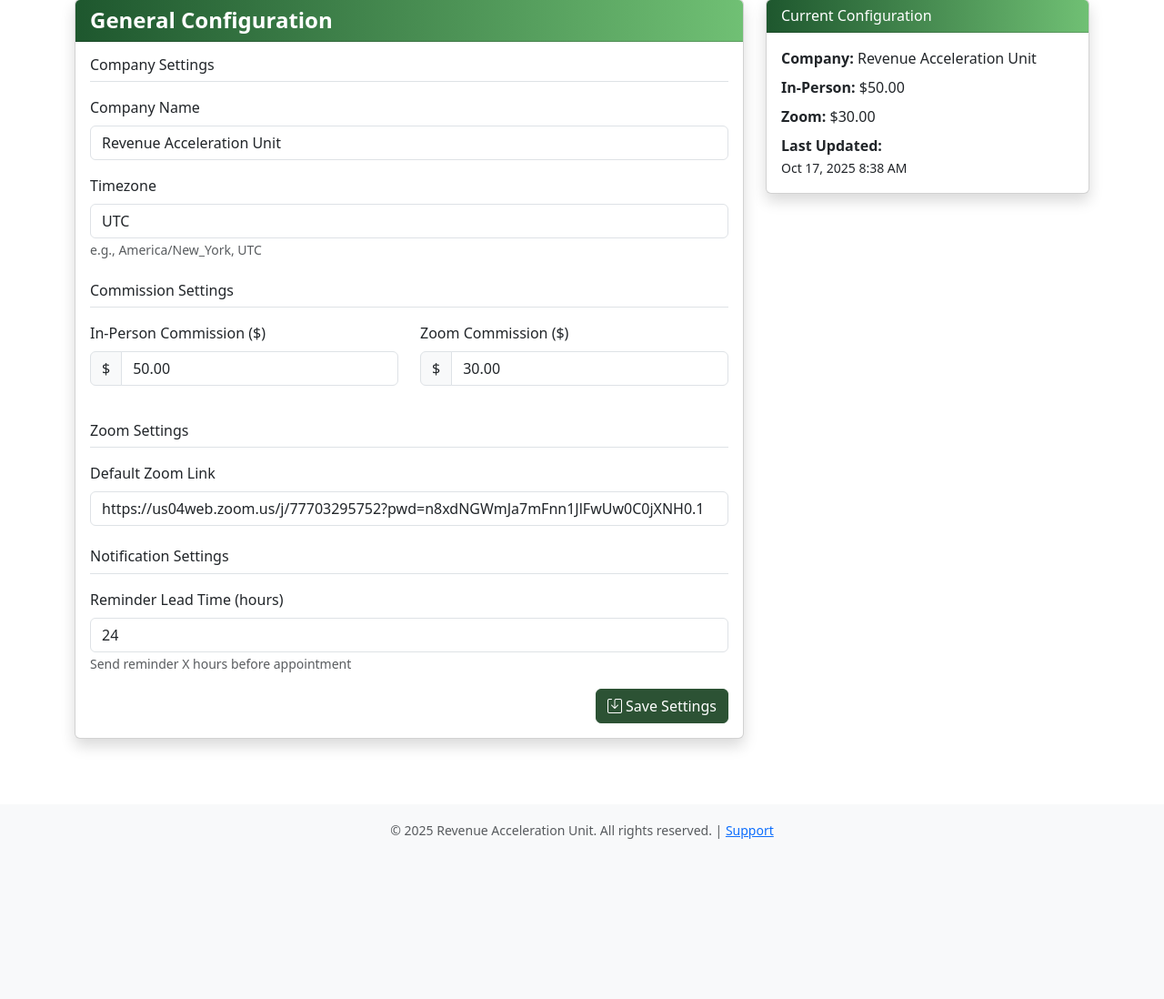
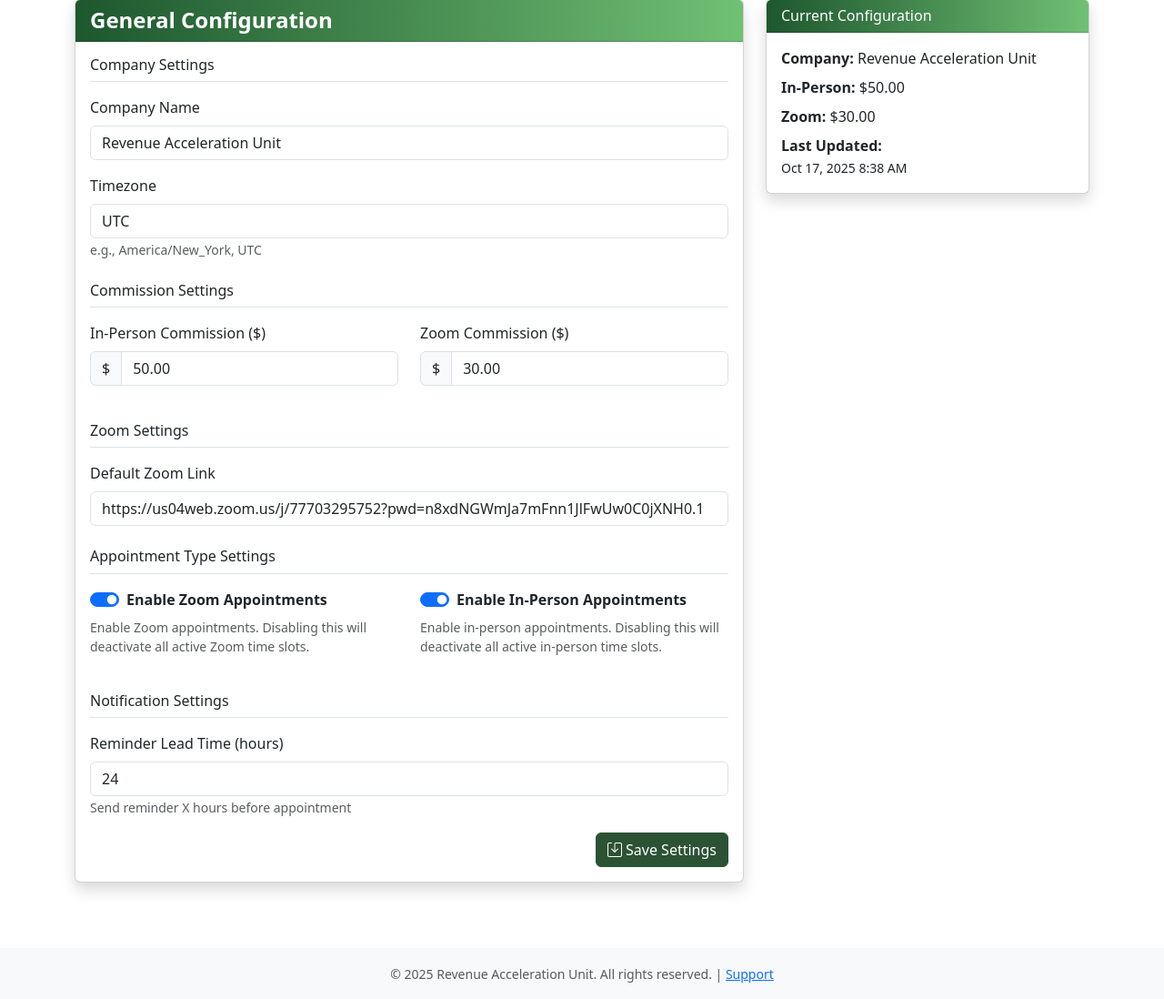
Before and after one commit to patrickodeh1/csass_project, a Django app: page /admiin/settings/ in a window 1280 px wide. Shown: the part 235-1333 px from the top of the page at 91% size. Before the commit the page ends 1157 px from the top, so only its background shows below. Run offline with Django 5.2, Linux system fonts and the light colour scheme; a user stored in the database is signed in; data comes from the database, SQL or seed files in the repository; both versions use the stored data as it was after the commit; data that the repository does not hold is empty.

Commit message:
added enable / disable toggle to meeting types

```diff
--- a/core/forms.py
+++ b/core/forms.py
@@ -603,7 +603,8 @@ class SystemConfigForm(forms.ModelForm):
         fields = [
             'company_name', 'timezone',
             'default_commission_rate_in_person', 'default_commission_rate_zoom',
-            'zoom_link', 'reminder_lead_time_hours'
+            'zoom_link', 'reminder_lead_time_hours',
+            'zoom_enabled', 'in_person_enabled'
         ]
         widgets = {
             'company_name': forms.TextInput(attrs={'class': 'form-control'}),
@@ -612,6 +613,8 @@ class SystemConfigForm(forms.ModelForm):
             'default_commission_rate_zoom': forms.NumberInput(attrs={'class': 'form-control', 'step': '0.01'}),
             'zoom_link': forms.URLInput(attrs={'class': 'form-control', 'placeholder': 'https://zoom.us/j/...'}),
             'reminder_lead_time_hours': forms.NumberInput(attrs={'class': 'form-control'}),
+            'zoom_enabled': forms.CheckboxInput(attrs={'class': 'form-check-input'}),
+            'in_person_enabled': forms.CheckboxInput(attrs={'class': 'form-check-input'}),
         }
 
     def __init__(self, *args, **kwargs):
@@ -624,7 +627,8 @@ class SystemConfigForm(forms.ModelForm):
         self.fields['default_commission_rate_zoom'].help_text = 'Default commission for zoom appointments ($)'
         self.fields['zoom_link'].help_text = 'Default zoom meeting link for all zoom appointments'
         self.fields['reminder_lead_time_hours'].help_text = 'Hours before appointment to send reminder'
-
+        self.fields['zoom_enabled'].help_text = 'Enable Zoom appointments. Disabling this will deactivate all active Zoom time slots.'
+        self.fields['in_person_enabled'].help_text = 'Enable in-person appointments. Disabling this will deactivate all active in-person time slots.'
 
 class MessageTemplateForm(forms.ModelForm):
     class Meta:
--- a/core/models.py
+++ b/core/models.py
@@ -432,8 +432,10 @@ class SystemConfig(models.Model):
     buffer_time_minutes = models.IntegerField(default=30)
     zoom_link = models.URLField(
         blank=True,
-        default='us04web.zoom.us/j/77703295752?pwd=n8xdNGWmJa7mFnn1JlFwUw0C0jXNH0.1'
+        default='https://us04web.zoom.us/j/77703295752?pwd=n8xdNGWmJa7mFnn1JlFwUw0C0jXNH0.1'
         )
+    zoom_enabled = models.BooleanField(default=True, help_text="Enable/disable Zoom appointment bookings")
+    in_person_enabled = models.BooleanField(default=True, help_text="Enable/disable in-person appointment bookings")
     reminder_lead_time_hours = models.IntegerField(default=24)
     max_advance_booking_days = models.IntegerField(default=90)
     min_advance_booking_hours = models.IntegerField(default=2)
@@ -447,7 +449,48 @@ class SystemConfig(models.Model):
         return config
 
     def save(self, *args, **kwargs):
+
         self.id = 1
+
+        # Store the original state to check for changes
+        if self.pk:
+            original = SystemConfig.objects.get(pk=self.pk)
+            today = timezone.now().date()
+
+            # If zoom was enabled but now disabled, deactivate zoom slots
+            if original.zoom_enabled and not self.zoom_enabled:
+                AvailableTimeSlot.objects.filter(
+                    appointment_type='zoom',
+                    is_active=True
+                ).update(is_active=False)
+
+            # If zoom was disabled but now enabled, reactivate FUTURE zoom slots
+            elif not original.zoom_enabled and self.zoom_enabled:
+                AvailableTimeSlot.objects.filter(
+                    appointment_type='zoom',
+                    is_active=False,
+                    date__gte=today  # Only reactivate current/future slots
+                ).exclude(
+                    bookings__status__in=['pending', 'confirmed', 'completed']
+                ).update(is_active=True)
+
+            # If in_person was enabled but now disabled, deactivate in-person slots
+            if original.in_person_enabled and not self.in_person_enabled:
+                AvailableTimeSlot.objects.filter(
+                    appointment_type='in_person',
+                    is_active=True
+                ).update(is_active=False)
+
+            # If in_person was disabled but now enabled, reactivate FUTURE in-person slots
+            elif not original.in_person_enabled and self.in_person_enabled:
+                AvailableTimeSlot.objects.filter(
+                    appointment_type='in_person',
+                    is_active=False,
+                    date__gte=today  # Only reactivate current/future slots
+                ).exclude(
+                    bookings__status__in=['pending', 'confirmed', 'completed']
+                ).update(is_active=True)
+
         super().save(*args, **kwargs)
 
     def __str__(self):
--- a/core/templates/settings.html
+++ b/core/templates/settings.html
@@ -70,6 +70,31 @@
                                 <div class="mb-3">
                                     <label class="form-label">Default Zoom Link</label>
                                     {{ form.zoom_link }}
+                                </div>
+                                <h6 class="border-bottom pb-2 mb-3 mt-4">Appointment Type Settings</h6>
+                                <div class="row">
+                                    <div class="col-md-6 mb-3">
+                                        <div class="form-check form-switch">
+                                            {{ form.zoom_enabled }}
+                                            <label class="form-check-label" for="{{ form.zoom_enabled.id_for_label }}">
+                                                <strong>Enable Zoom Appointments</strong>
+                                            </label>
+                                        </div>
+                                        <small class="form-text text-muted d-block mt-2">
+                                            {{ form.zoom_enabled.help_text }}
+                                        </small>
+                                    </div>
+                                    <div class="col-md-6 mb-3">
+                                        <div class="form-check form-switch">
+                                            {{ form.in_person_enabled }}
+                                            <label class="form-check-label" for="{{ form.in_person_enabled.id_for_label }}">
+                                                <strong>Enable In-Person Appointments</strong>
+                                            </label>
+                                        </div>
+                                        <small class="form-text text-muted d-block mt-2">
+                                            {{ form.in_person_enabled.help_text }}
+                                        </small>
+                                    </div>
                                 </div>
 
                                 <h6 class="border-bottom pb-2 mb-3 mt-4">Notification Settings</h6>
--- a/core/views.py
+++ b/core/views.py
@@ -1764,8 +1764,11 @@ def settings_view(request):
     sms_configured = bool(os.getenv('TWILIO_ACCOUNT_SID') and os.getenv('TWILIO_AUTH_TOKEN') and os.getenv('TWILIO_FROM_NUMBER'))
     sms_enabled = os.getenv('SMS_ENABLED', 'false').lower() in ('true', '1', 'yes')
 
-    if request.method == 'POST':
-        if 'save_general' in request.POST:
+    # Handle POST request FIRST
+    if request.method == 'POST':
+        # Check if it's a general settings save (or just any POST to this form)
+        # Since button name might not be included, check for form fields instead
+        if 'company_name' in request.POST or 'save_general' in request.POST:
             form = SystemConfigForm(request.POST, instance=config)
             if form.is_valid():
                 config = form.save(commit=False)
@@ -1773,7 +1776,14 @@ def settings_view(request):
                 config.save()
                 messages.success(request, 'General settings updated successfully!')
                 return redirect('settings')
-    else:
+            else:
+                # Form has errors - will be displayed in template
+                messages.error(request, 'Please correct the errors below.')
+        else:
+            # Other POST action (like template management)
+            form = SystemConfigForm(instance=config)
+    else:
+        # GET request - initialize fresh form
         form = SystemConfigForm(instance=config)
 
     context = {
@@ -1786,7 +1796,6 @@ def settings_view(request):
     }
 
     return render(request, 'settings.html', context)
-
 # ============================================================
 # Audit Log Views (Admin Only)
 # ============================================================
```
Also changed, not shown: core/migrations/0004_systemconfig_in_person_enabled_and_more.py (added), core/migrations/0005_alter_systemconfig_zoom_link.py (added), db.sqlite3.
